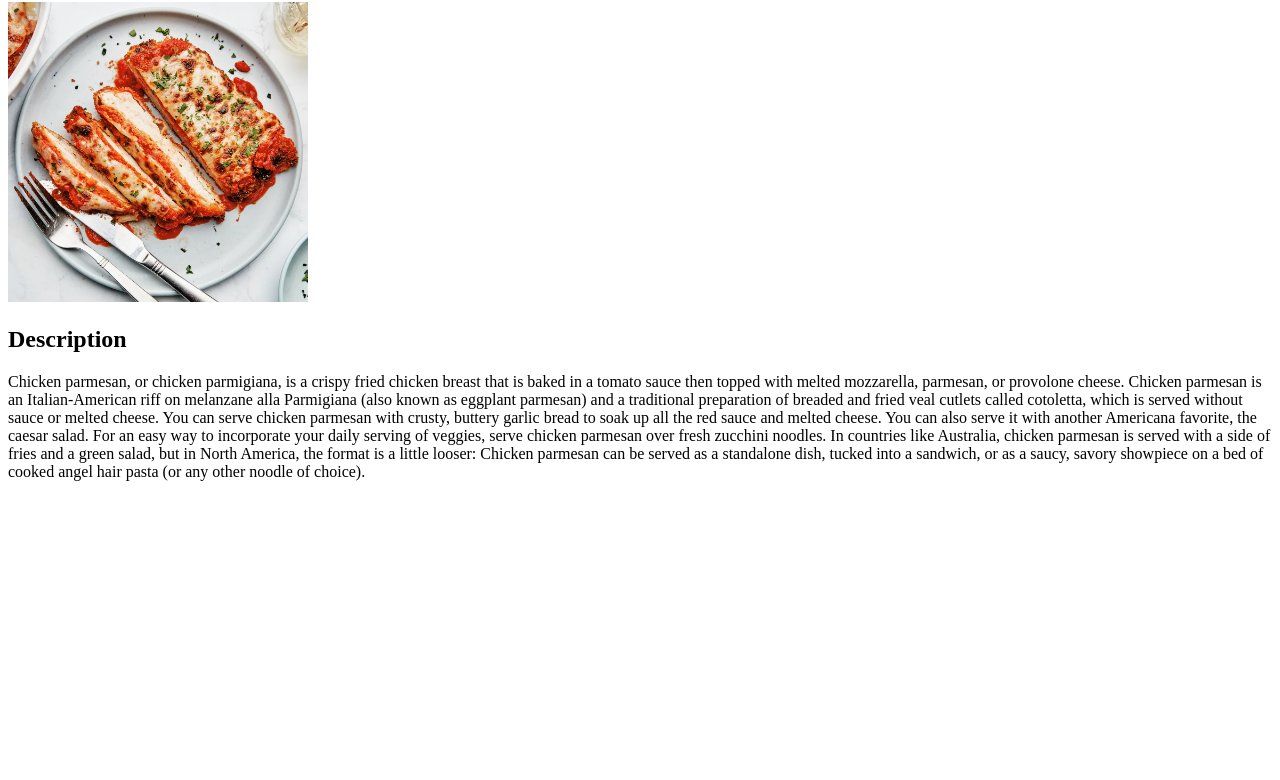
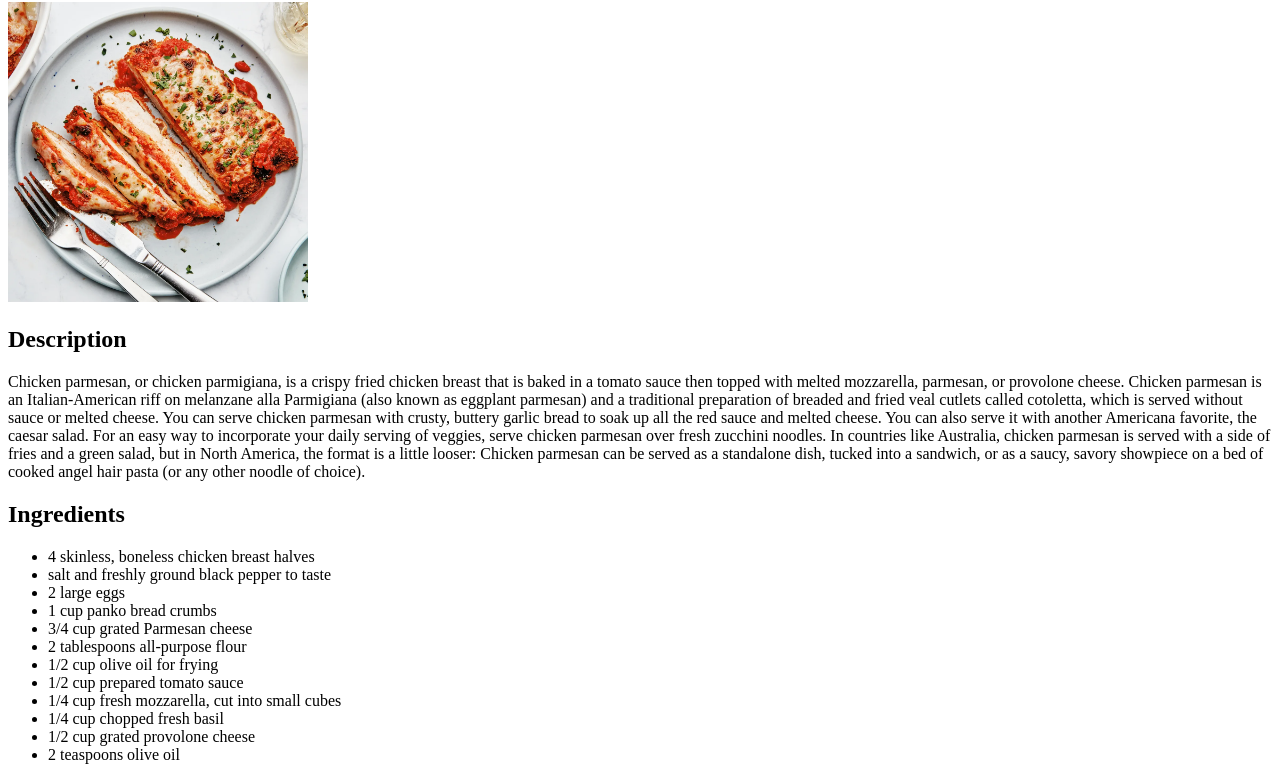
Before and after one commit to chan0047/odin-recipes, a plain HTML site: page recipes/chickenparmesan.html in a window 1280 px wide. Shown: the part 78-858 px from the top of the page. Before the commit the page ends 800 px from the top, so only its background shows below. Drawn offline with Linux system fonts and the light colour scheme.

Commit message:
Add unordered list of ingredients to chickenparmesan.html

```diff
--- a/recipes/chickenparmesan.html
+++ b/recipes/chickenparmesan.html
@@ -27,6 +27,21 @@ height="300" width="=300">
         a side of fries and a green salad, but in North America, the format is a little looser: Chicken parmesan can be served as a standalone
         dish, tucked into a sandwich, or as a saucy, savory showpiece on a bed of cooked angel hair pasta (or any other noodle of choice). </p>
 
+    <h2>Ingredients</h2>
+    <ul>
+        <li> 4 skinless, boneless chicken breast halves</li>
+        <li>salt and freshly ground black pepper to taste</li>
+        <li>2 large eggs</li>
+        <li> 1 cup panko bread crumbs</li>
+        <li>3/4 cup grated Parmesan cheese</li>
+        <li>2 tablespoons all-purpose flour</li>
+        <li>1/2 cup olive oil for frying</li>
+        <li>1/2 cup prepared tomato sauce</li>
+        <li>1/4 cup fresh mozzarella, cut into small cubes</li>
+        <li>1/4 cup chopped fresh basil</li>
+        <li> 1/2 cup grated provolone cheese</li>
+        <li> 2 teaspoons olive oil</li>
+    </ul>
 
 
 
```
